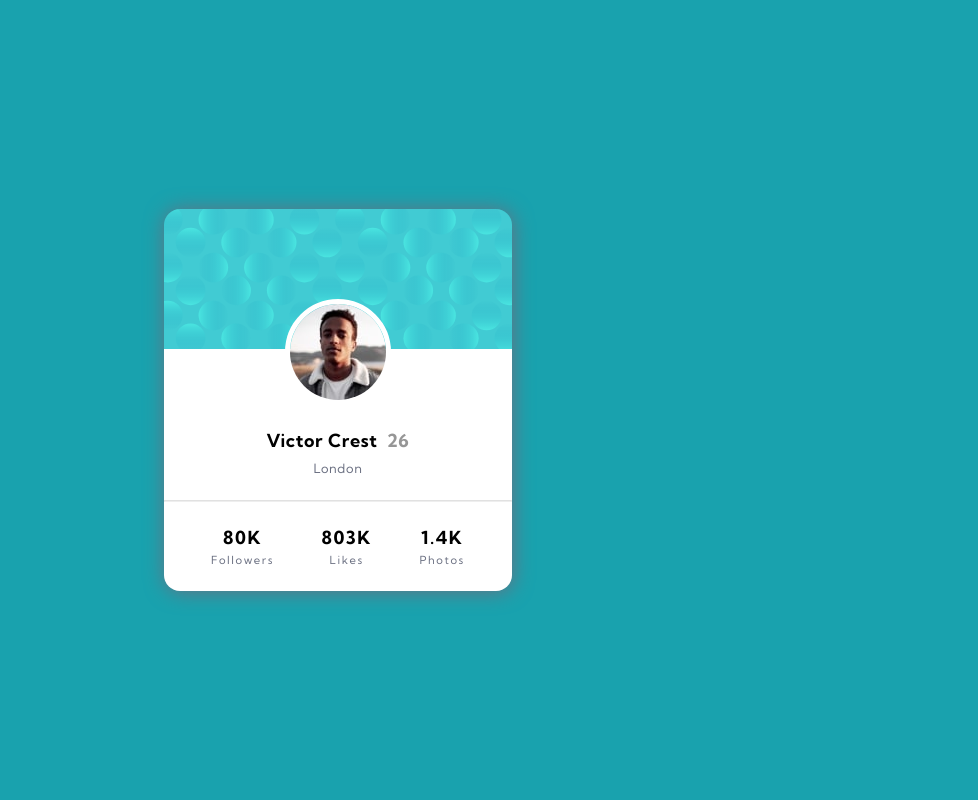
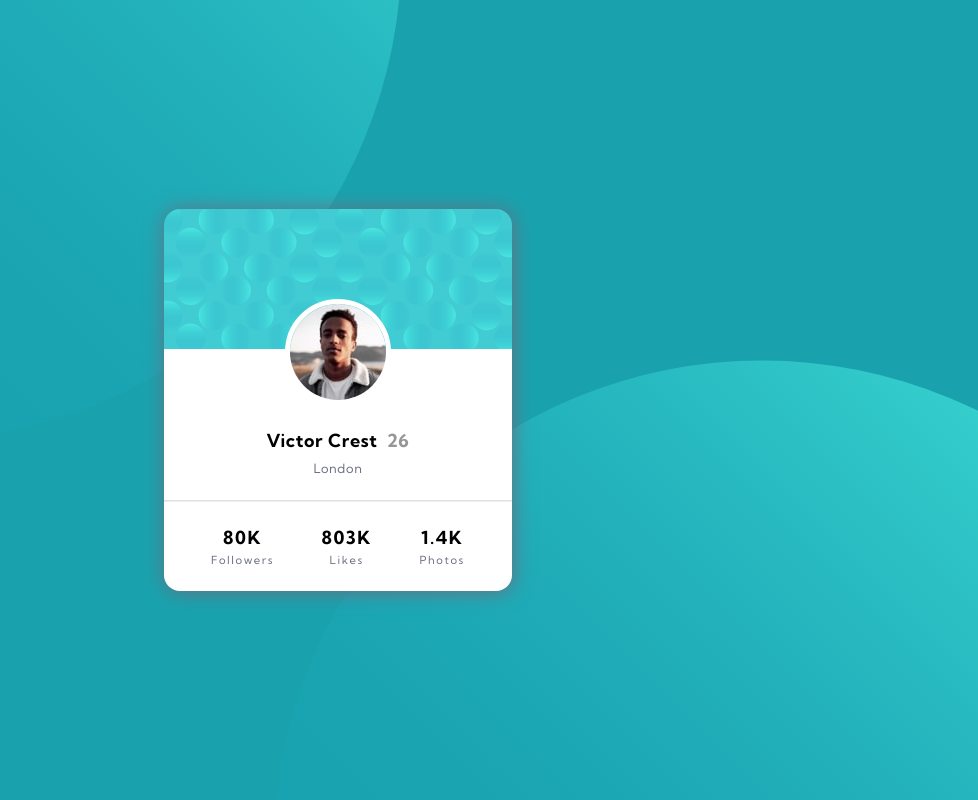
Before and after one commit to andrealc-dev/fem-profile-card, a plain HTML site: page index.html in a window 1280 px wide. Shown: the whole page, without its empty margins (302-1280 px from the left). Drawn offline with Linux system fonts and the light colour scheme; the site is published under a folder, as on GitHub Pages, so addresses that start at the root find nothing.

Commit message:
Fixe images path issues after publish

```diff
--- a/main.css
+++ b/main.css
@@ -25,8 +25,8 @@ body {
 
 .wrapper {
   min-height: 100vh;
-  background: url(/images/bg-pattern-top.svg) no-repeat,
-    url(/images/bg-pattern-top.svg) no-repeat;
+  background: url(./images/bg-pattern-top.svg) no-repeat,
+    url(./images/bg-pattern-top.svg) no-repeat;
   background-position: right 45vw bottom 45vh, 45vw 45vh;
   background-color: var(--primary-dark-clr);
   display: flex;
@@ -35,7 +35,7 @@ body {
 }
 
 .main {
-  background: url(images/bg-pattern-card.svg) no-repeat, #fff;
+  background: url(./images/bg-pattern-card.svg) no-repeat, #fff;
   min-width: 21.8rem;
   border-radius: 1rem;
   display: flex;
```
